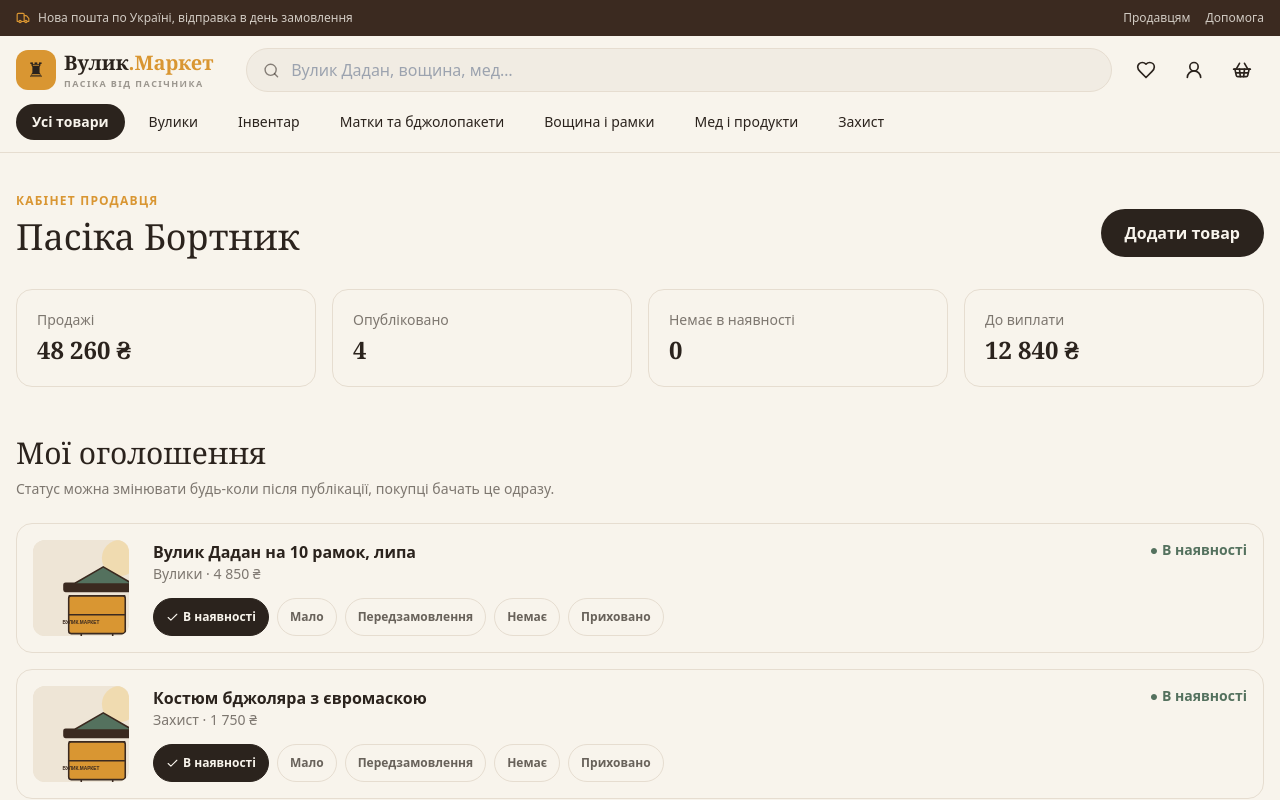
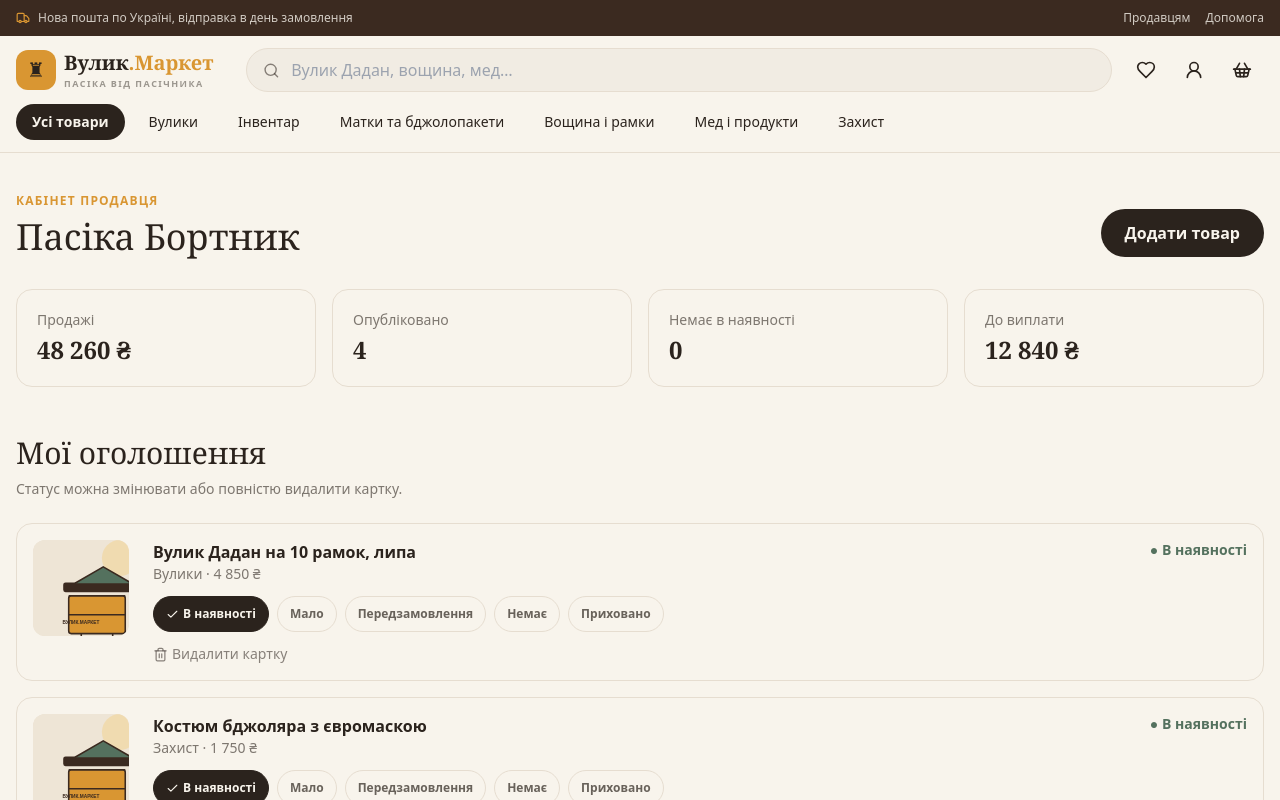
Before and after one commit to Neeror/ShopPasika, a Next.js app: page /seller in a window 1280 px wide. Shown: the top 800 px of the page. Built offline with nearby package versions, Linux system fonts and the light colour scheme.

Commit message:
Додано файли маркетплейсу

```diff
--- a/app/page.tsx
+++ b/app/page.tsx
@@ -1,9 +1,8 @@
 "use client";
 
-import { useMemo, useState } from "react";
+import { useMemo, useState, Suspense, useEffect } from "react";
 import { ArrowRight, BadgeCheck, CalendarDays, MessagesSquare, PackageCheck, RotateCcw } from "lucide-react";
 import { useSearchParams } from "next/navigation";
-import { Suspense } from "react";
 import Shell from "@/components/Shell";
 import ProductCard from "@/components/ProductCard";
 import { categories, products, canBuy, isListed } from "@/data/products";
@@ -11,20 +10,29 @@ import { useStore } from "@/components/AppState";
 
 function HomeContent() {
   const params = useSearchParams();
-  const { statusOf } = useStore();
+  const { statusOf, isRemoved } = useStore();
   const [query, setQuery] = useState("");
-  const [category, setCategory] = useState(params.get("category") ?? "");
+  const [category, setCategory] = useState("");
   const [onlyAvailable, setOnlyAvailable] = useState(false);
 
-  const visibleProducts = useMemo(() => products.filter((product) => {
+  useEffect(() => {
+    setCategory(params.get("category") ?? "");
+  }, [params]);
+
+  const visibleProducts = useMemo(
+    () =>
+      products.filter((product) => {
         const status = statusOf(product);
         return (
+          !isRemoved(product.id) &&
           isListed(status) &&
           (!category || product.category === category) &&
           (!onlyAvailable || canBuy(status)) &&
           (!query || `${product.name} ${product.category} ${product.seller}`.toLowerCase().includes(query.toLowerCase()))
         );
-  }), [category, onlyAvailable, query, statusOf]);
+      }),
+    [category, onlyAvailable, query, statusOf, isRemoved],
+  );
 
   return (
     <Shell onSearch={setQuery}>
@@ -35,36 +43,14 @@ function HomeContent() {
               <p className="text-xs font-bold uppercase tracking-widest text-honey">Сезон 2026 · головна качка</p>
               <h1 className="mt-4 text-4xl leading-tight sm:text-6xl">Усе для пасіки. Без <em className="not-italic text-honey">посередників.</em></h1>
               <p className="mt-6 max-w-xl text-lg leading-relaxed text-paper/75">Вулики, інвентар, вощина і плідні матки напряму від українських майстерень і розплідників.</p>
-              <div className="mt-8 flex flex-wrap gap-3">
-                <a href="#catalog" className="flex min-h-12 items-center gap-2 rounded-full bg-honey px-6 py-3 font-semibold text-ink">До каталогу <ArrowRight size={17} /></a>
-                <a href="/seller/add" className="flex min-h-12 items-center rounded-full border border-paper/30 px-6 py-3 font-semibold hover:border-honey hover:text-honey">Продавати на маркеті</a>
+              <div className="mt-8 flex flex-wrap gap-3"><a href="#catalog" className="flex min-h-12 items-center gap-2 rounded-full bg-honey px-6 py-3 font-semibold text-ink">До каталогу <ArrowRight size={17} /></a><a href="/seller/add" className="flex min-h-12 items-center rounded-full border border-paper/30 px-6 py-3 font-semibold hover:border-honey hover:text-honey">Продавати на маркеті</a></div>
             </div>
-            </div>
-            <aside className="rounded-2xl border border-paper/15 bg-paper/5 p-6">
-              <div className="flex items-center gap-2 text-honey"><CalendarDays size={18} /><b>Календар пасічника</b></div>
-              <h2 className="mt-3 text-2xl">Серпень на пасіці</h2>
-              <div className="mt-5 space-y-4 text-sm"><p>1　Відкачка соняшникового меду</p><p>2　Обробка від вароатозу</p><p>3　Формування гнізда на зимівлю</p></div>
-            </aside>
+            <aside className="rounded-2xl border border-paper/15 bg-paper/5 p-6"><div className="flex items-center gap-2 text-honey"><CalendarDays size={18} /><b>Календар пасічника</b></div><h2 className="mt-3 text-2xl">Серпень на пасіці</h2><div className="mt-5 space-y-4 text-sm"><p>1　Відкачка соняшникового меду</p><p>2　Обробка від вароатозу</p><p>3　Формування гнізда на зимівлю</p></div></aside>
           </div>
         </section>
-
-        <section className="border-b border-line bg-[#f1ece3]">
-          <div className="wrap grid gap-5 py-5 sm:grid-cols-2 lg:grid-cols-4">
-            <Trust icon={<BadgeCheck />} title="Перевірені пасіки" text="Документи і ветпаспорт" />
-            <Trust icon={<PackageCheck />} title="Безпечна оплата" text="Гроші після отримання" />
-            <Trust icon={<RotateCcw />} title="Повернення 14 днів" text="Крім живих бджіл" />
-            <Trust icon={<MessagesSquare />} title="Питання продавцю" text="Відповідь за 40 хв" />
-          </div>
-        </section>
-
+        <section className="border-b border-line bg-[#f1ece3]"><div className="wrap grid gap-5 py-5 sm:grid-cols-2 lg:grid-cols-4"><Trust icon={<BadgeCheck />} title="Перевірені пасіки" text="Документи і ветпаспорт" /><Trust icon={<PackageCheck />} title="Безпечна оплата" text="Гроші після отримання" /><Trust icon={<RotateCcw />} title="Повернення 14 днів" text="Крім живих бджіл" /><Trust icon={<MessagesSquare />} title="Питання продавцю" text="Відповідь за 40 хв" /></div></section>
         <section id="catalog" className="wrap py-14">
-          <div className="flex flex-wrap items-end justify-between gap-5">
-            <div><h2 className="text-4xl">Каталог пасічника</h2><p className="mt-2 text-sm text-ink/60">{visibleProducts.length} товарів · оновлено сьогодні</p></div>
-            <div className="flex flex-wrap gap-2">
-              <select aria-label="Категорія" value={category} onChange={(event) => setCategory(event.target.value)} className="control min-h-11 w-auto"><option value="">Усі категорії</option>{categories.map((item) => <option key={item}>{item}</option>)}</select>
-              <label className="flex min-h-11 items-center gap-2 rounded-full border border-line px-4 text-sm"><input type="checkbox" checked={onlyAvailable} onChange={(event) => setOnlyAvailable(event.target.checked)} /> В наявності</label>
-            </div>
-          </div>
+          <div className="flex flex-wrap items-end justify-between gap-5"><div><h2 className="text-4xl">{category || "Каталог пасічника"}</h2><p className="mt-2 text-sm text-ink/60">{visibleProducts.length} товарів · оновлено сьогодні</p></div><div className="flex flex-wrap gap-2"><select aria-label="Категорія" value={category} onChange={(event) => { const value = event.target.value; setCategory(value); const url = value ? `/?category=${encodeURIComponent(value)}#catalog` : "/#catalog"; window.history.pushState({}, "", url); window.dispatchEvent(new PopStateEvent("popstate")); }} className="control min-h-11 w-auto"><option value="">Усі категорії</option>{categories.map((item) => <option key={item} value={item}>{item}</option>)}</select><label className="flex min-h-11 items-center gap-2 rounded-full border border-line px-4 text-sm"><input type="checkbox" checked={onlyAvailable} onChange={(event) => setOnlyAvailable(event.target.checked)} /> В наявності</label></div></div>
           <div className="mt-8 grid grid-cols-2 gap-3 sm:grid-cols-3 lg:grid-cols-4 lg:gap-5">{visibleProducts.map((product) => <ProductCard key={product.id} product={product} />)}</div>
           {!visibleProducts.length && <div className="py-20 text-center"><h3 className="text-2xl">Нічого не знайшли</h3><p className="mt-2 text-ink/60">Змініть пошук або фільтри.</p></div>}
         </section>
@@ -73,10 +59,5 @@ function HomeContent() {
   );
 }
 
-export default function Home() {
-  return <Suspense fallback={<main className="min-h-screen bg-paper" aria-busy="true" />}><HomeContent /></Suspense>;
-}
-
-function Trust({ icon, title, text }: { icon: React.ReactNode; title: string; text: string }) {
-  return <div className="flex items-center gap-3"><span className="text-honey">{icon}</span><span><b className="block text-sm">{title}</b><small className="text-ink/55">{text}</small></span></div>;
-}
+export default function Home() { return <Suspense fallback={<main className="min-h-screen bg-paper" aria-busy="true" />}><HomeContent /></Suspense>; }
+function Trust({ icon, title, text }: { icon: React.ReactNode; title: string; text: string }) { return <div className="flex items-center gap-3"><span className="text-honey">{icon}</span><span><b className="block text-sm">{title}</b><small className="text-ink/55">{text}</small></span></div>; }
--- a/app/seller/page.tsx
+++ b/app/seller/page.tsx
@@ -2,26 +2,56 @@
 
 import Image from "next/image";
 import Link from "next/link";
+import { useState } from "react";
+import { RotateCcw, Trash2 } from "lucide-react";
 import Shell from "@/components/Shell";
 import StatusSwitcher from "@/components/StatusSwitcher";
 import { useStore } from "@/components/AppState";
-import { CURRENT_SELLER, products, stockLabel, stockTone } from "@/data/products";
+import {
+  CURRENT_SELLER,
+  products,
+  stockLabel,
+  stockTone,
+} from "@/data/products";
 
 export default function Seller() {
-  const { statusOf } = useStore();
-  const mine = products.filter((product) => product.seller === CURRENT_SELLER);
-  const listed = mine.filter((product) => statusOf(product) !== "hidden").length;
-  const outOfStock = mine.filter((product) => statusOf(product) === "out").length;
+  const {
+    statusOf,
+    isRemoved,
+    removeProduct,
+    restoreProduct,
+  } = useStore();
+  const [confirmId, setConfirmId] = useState<number | null>(null);
+
+  const mine = products.filter(
+    (product) => product.seller === CURRENT_SELLER,
+  );
+  const active = mine.filter((product) => !isRemoved(product.id));
+  const deleted = mine.filter((product) => isRemoved(product.id));
+  const listed = active.filter(
+    (product) => statusOf(product) !== "hidden",
+  ).length;
+  const outOfStock = active.filter(
+    (product) => statusOf(product) === "out",
+  ).length;
 
   return (
     <Shell>
       <main className="wrap py-10">
         <div className="flex flex-wrap items-end justify-between gap-4">
           <div>
-            <p className="text-xs font-bold uppercase tracking-widest text-honey">Кабінет продавця</p>
+            <p className="text-xs font-bold uppercase tracking-widest text-honey">
+              Кабінет продавця
+            </p>
             <h1 className="mt-2 text-4xl">{CURRENT_SELLER}</h1>
           </div>
-          <Link href="/seller/add" className="flex min-h-12 items-center rounded-full bg-ink px-6 font-semibold text-paper hover:bg-honey hover:text-ink">Додати товар</Link>
+
+          <Link
+            href="/seller/add"
+            className="flex min-h-12 items-center rounded-full bg-ink px-6 font-semibold text-paper hover:bg-honey hover:text-ink"
+          >
+            Додати товар
+          </Link>
         </div>
 
         <div className="mt-8 grid gap-4 sm:grid-cols-4">
@@ -33,31 +63,120 @@ export default function Seller() {
 
         <section className="mt-12">
           <h2 className="text-3xl">Мої оголошення</h2>
-          <p className="mt-2 text-sm text-ink/60">Статус можна змінювати будь-коли після публікації, покупці бачать це одразу.</p>
+          <p className="mt-2 text-sm text-ink/60">
+            Статус можна змінювати або повністю видалити картку.
+          </p>
 
           <div className="mt-6 grid gap-4">
-            {mine.map((product) => {
+            {active.map((product) => {
               const status = statusOf(product);
+              const confirming = confirmId === product.id;
+
               return (
-                <div key={product.id} className="grid gap-4 rounded-2xl border border-line bg-paper p-4 sm:grid-cols-[104px_1fr]">
-                  <div className="relative h-26 w-full overflow-hidden rounded-xl bg-[#eee5d6] sm:h-24 sm:w-24">
-                    <Image src={product.image} alt={product.name} fill className="object-cover" sizes="104px" />
+                <div
+                  key={product.id}
+                  className="grid gap-4 rounded-2xl border border-line bg-paper p-4 sm:grid-cols-[104px_1fr]"
+                >
+                  <div className="relative h-24 w-full overflow-hidden rounded-xl bg-[#eee5d6] sm:w-24">
+                    <Image
+                      src={product.image}
+                      alt={product.name}
+                      fill
+                      className="object-cover"
+                      sizes="104px"
+                    />
                   </div>
+
                   <div className="grid gap-3">
                     <div className="flex flex-wrap items-start justify-between gap-2">
                       <div>
-                        <Link href={`/product/${product.id}`} className="font-semibold hover:text-honey">{product.name}</Link>
-                        <p className="text-sm text-ink/60">{product.category} · {product.price.toLocaleString("uk-UA")} ₴</p>
+                        <Link
+                          href={`/product/${product.id}`}
+                          className="font-semibold hover:text-honey"
+                        >
+                          {product.name}
+                        </Link>
+                        <p className="text-sm text-ink/60">
+                          {product.category} · {product.price.toLocaleString("uk-UA")} ₴
+                        </p>
                       </div>
-                      <span className={`text-sm font-semibold ${stockTone(status)}`}>● {stockLabel(status)}</span>
+
+                      <span
+                        className={`text-sm font-semibold ${stockTone(status)}`}
+                      >
+                        ● {stockLabel(status)}
+                      </span>
                     </div>
+
                     <StatusSwitcher product={product} />
+
+                    {confirming ? (
+                      <div className="flex flex-wrap items-center gap-2 rounded-xl bg-[#f7eceb] p-3 text-sm">
+                        <span className="text-wine">Видалити картку?</span>
+                        <button
+                          type="button"
+                          onClick={() => {
+                            removeProduct(product.id);
+                            setConfirmId(null);
+                          }}
+                          className="min-h-9 rounded-full bg-wine px-4 text-xs font-semibold text-paper"
+                        >
+                          Так, видалити
+                        </button>
+                        <button
+                          type="button"
+                          onClick={() => setConfirmId(null)}
+                          className="min-h-9 rounded-full border border-line px-4 text-xs font-semibold"
+                        >
+                          Скасувати
+                        </button>
+                      </div>
+                    ) : (
+                      <button
+                        type="button"
+                        onClick={() => setConfirmId(product.id)}
+                        className="flex w-fit items-center gap-1 text-sm text-ink/55 hover:text-wine"
+                      >
+                        <Trash2 size={15} />
+                        Видалити картку
+                      </button>
+                    )}
                   </div>
                 </div>
               );
             })}
+
+            {!active.length && (
+              <p className="rounded-2xl border border-line p-6 text-ink/60">
+                Активних оголошень немає.
+              </p>
+            )}
           </div>
         </section>
+
+        {deleted.length > 0 && (
+          <section className="mt-12">
+            <h2 className="text-2xl">Видалені</h2>
+            <div className="mt-4 grid gap-3">
+              {deleted.map((product) => (
+                <div
+                  key={product.id}
+                  className="flex flex-wrap items-center justify-between gap-3 rounded-2xl border border-dashed border-line p-4"
+                >
+                  <span className="text-ink/55 line-through">{product.name}</span>
+                  <button
+                    type="button"
+                    onClick={() => restoreProduct(product.id)}
+                    className="flex min-h-9 items-center gap-1 rounded-full border border-line px-4 text-xs font-semibold hover:border-honey hover:text-honey"
+                  >
+                    <RotateCcw size={14} />
+                    Відновити
+                  </button>
+                </div>
+              ))}
+            </div>
+          </section>
+        )}
       </main>
     </Shell>
   );
--- a/data/products.ts
+++ b/data/products.ts
@@ -7,7 +7,7 @@ export type Review = {
   verified: boolean;
 };
 
-/** Статуси, які продавець перемикає вже після публікації картки. */
+/** Статуси, які продавець може перемикати вже після публікації картки. */
 export type StockStatus = "in" | "low" | "pre" | "out" | "hidden";
 
 export const STOCK_OPTIONS: {
@@ -16,11 +16,36 @@ export const STOCK_OPTIONS: {
   short: string;
   tone: string;
 }[] = [
-  { value: "in", label: "В наявності", short: "В наявності", tone: "text-moss" },
-  { value: "low", label: "Залишилось мало", short: "Мало", tone: "text-honey" },
-  { value: "pre", label: "Передзамовлення", short: "Передзамовлення", tone: "text-ink/60" },
-  { value: "out", label: "Немає в наявності", short: "Немає", tone: "text-wine" },
-  { value: "hidden", label: "Знято з публікації", short: "Приховано", tone: "text-ink/45" },
+  {
+    value: "in",
+    label: "В наявності",
+    short: "В наявності",
+    tone: "text-moss",
+  },
+  {
+    value: "low",
+    label: "Залишилось мало",
+    short: "Мало",
+    tone: "text-honey",
+  },
+  {
+    value: "pre",
+    label: "Передзамовлення",
+    short: "Передзамовлення",
+    tone: "text-ink/60",
+  },
+  {
+    value: "out",
+    label: "Немає в наявності",
+    short: "Немає",
+    tone: "text-wine",
+  },
+  {
+    value: "hidden",
+    label: "Знято з публікації",
+    short: "Приховано",
+    tone: "text-ink/45",
+  },
 ];
 
 export const stockLabel = (status: StockStatus) =>
@@ -30,12 +55,13 @@ export const stockTone = (status: StockStatus) =>
   STOCK_OPTIONS.find((option) => option.value === status)?.tone ?? "text-ink/60";
 
 /** Чи можна класти товар у кошик у цьому статусі. */
-export const canBuy = (status: StockStatus) => status === "in" || status === "low";
+export const canBuy = (status: StockStatus) =>
+  status === "in" || status === "low";
 
 /** Чи показувати картку в каталозі. */
 export const isListed = (status: StockStatus) => status !== "hidden";
 
-/** Поки немає бекенду — вважаємо, що залогінений продавець це він. */
+/** Поки немає бекенду, вважаємо, що залогінений продавець це він. */
 export const CURRENT_SELLER = "Пасіка Бортник";
 
 export type Product = {
@@ -62,7 +88,7 @@ export const categories = [
   "Захист",
 ];
 
-/** Категорія тепер прописана в кожного товару, а не рахується через index % categories.length. */
+/** Категорія прописана явно, щоб товари не потрапляли в неправильні вкладки. */
 const seed: {
   name: string;
   category: string;
@@ -179,4 +205,5 @@ export const products: Product[] = seed.map((item, index) => ({
   ],
 }));
 
-export const getProduct = (id: string) => products.find((product) => product.id === Number(id));
+export const getProduct = (id: string) =>
+  products.find((product) => product.id === Number(id));
```
Also changed, not shown: components/AppState.tsx (+10 -4 lines), components/Header.tsx (+66 -33 lines), components/ProductCard.tsx (+9 -4 lines). Lines whose indentation alone changed are shown as unchanged.
